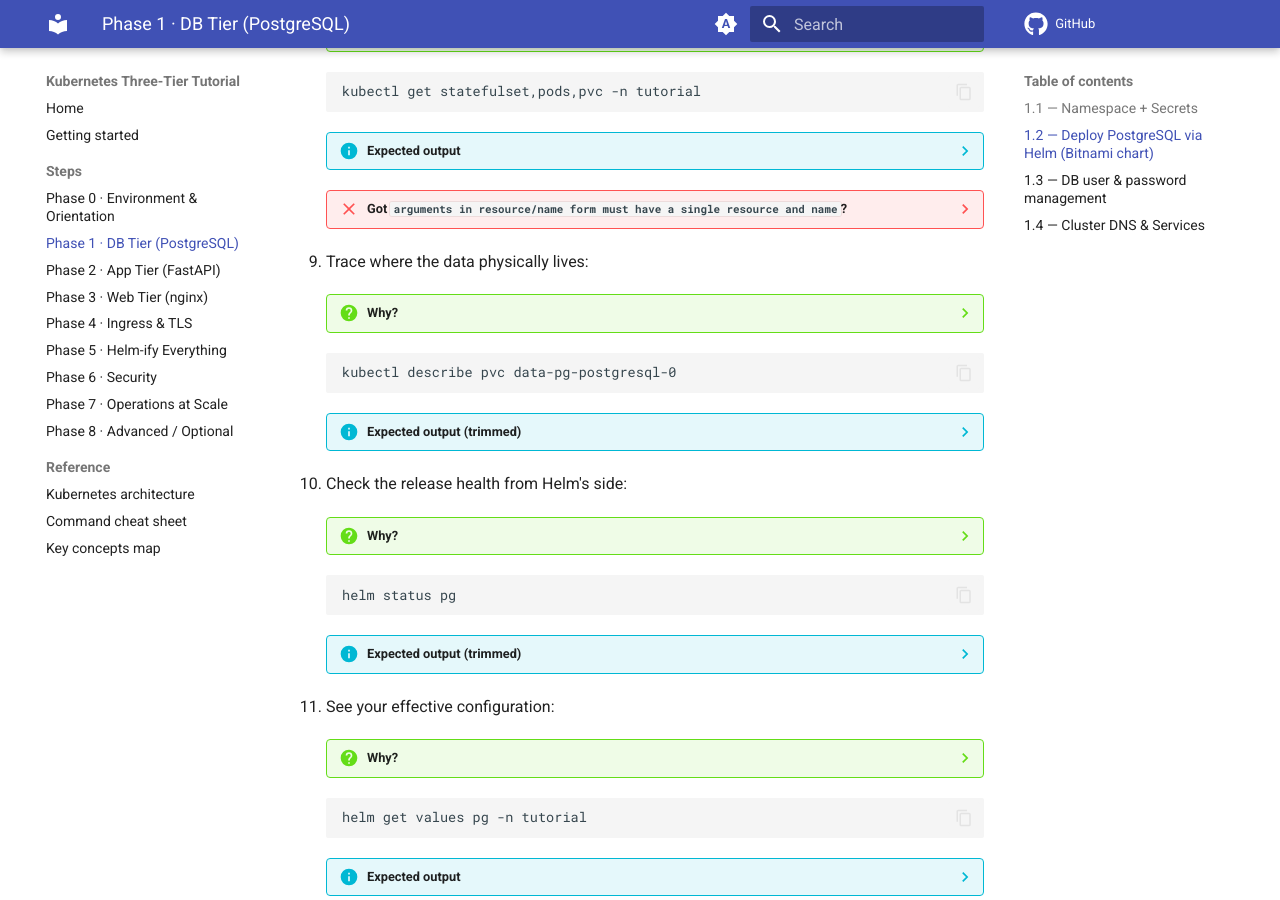
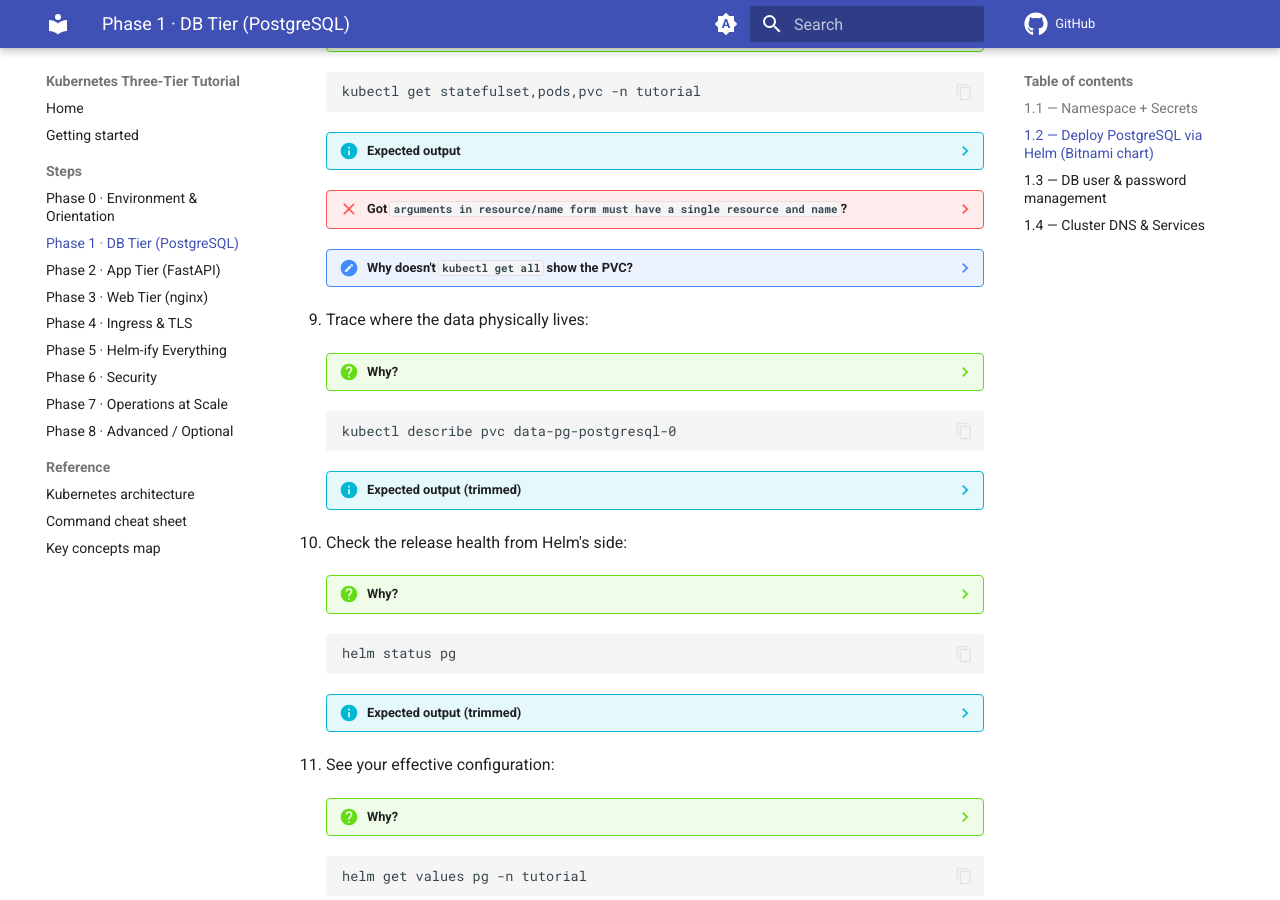
Before and after one commit to francoisharmse/k8s-tutorial, an MkDocs documentation site: the page built from docs/steps/phase-1.md, in a window 1280 px wide and 900 px high, scrolled down 3798 px. Built offline with MkDocs 1.6.1 and Material for MkDocs 9.7.7, drawn with Linux system fonts in a browser that asks for light colours; comment, search, counter and statistics services are not loaded; some of the changed lines change nothing that is shown.

Commit message:
Added explanation of kubectl get all limitations and why PVCs must be explicitly queried in Phase 1 StatefulSet verification step

````diff
--- a/docs/steps/phase-1.md
+++ b/docs/steps/phase-1.md
@@ -420,6 +420,19 @@
         kubectl get statefulset,pods,pvc -n tutorial
         ```
 
+    ??? note "Why doesn't `kubectl get all` show the PVC?"
+
+        `get all` is misleadingly named — it's a **fixed alias** for a subset
+        of workload types only:
+
+        `pods, services, daemonsets, deployments, replicasets, statefulsets, jobs, cronjobs`
+
+        PVCs, Secrets, ConfigMaps, Ingresses, Roles — everything else — are
+        silently excluded. There is no built-in "list literally everything";
+        you either name the types explicitly (as in this command) or query
+        `api-resources` for the full catalog. Rule: `get all` for a quick
+        workload overview, explicit types when you need storage/config/RBAC.
+
 9.  Trace where the data physically lives:
 
     ??? question "Why?"
````
